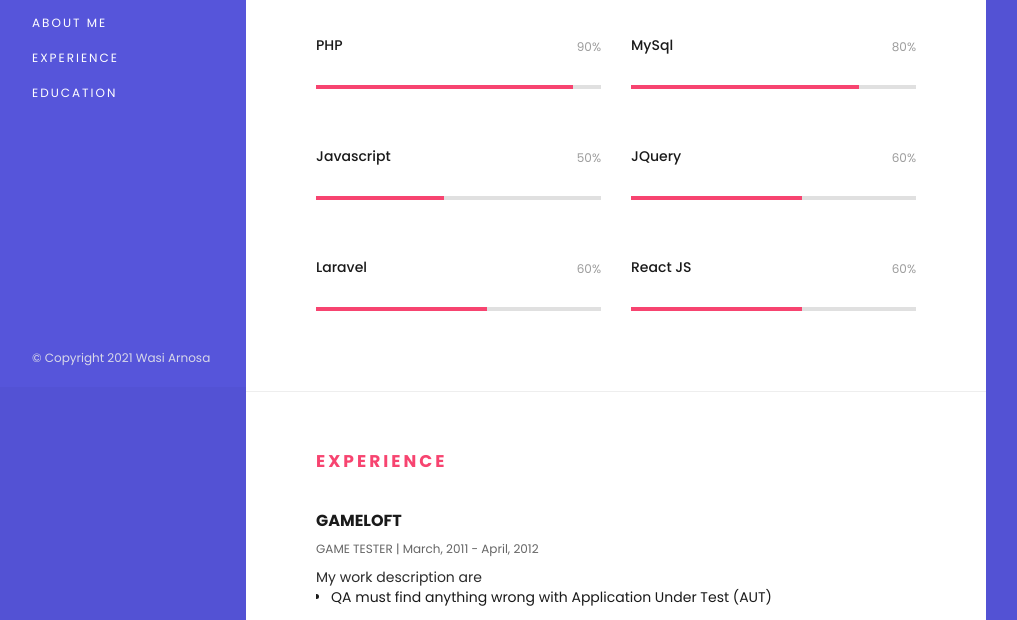
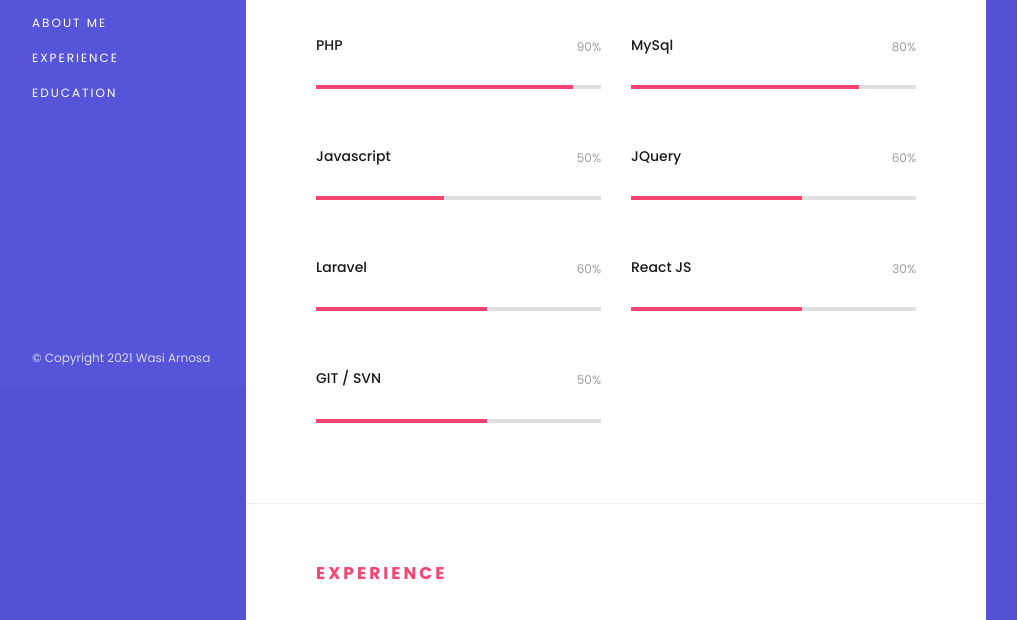
Before and after one commit to syiewa/syiewa.github.io, a plain HTML site: page index.html in a window 1280 px wide. Shown: the part 413-1033 px from the top of the page, without its empty margins (154-1171 px from the left). Drawn offline with Linux system fonts and the light colour scheme.

Commit message:
Add Skills

```diff
--- a/index.html
+++ b/index.html
@@ -202,7 +202,18 @@
 					<div class="col-md-6 col-sm-6 col-xs-12 item">
 						<div class="skill-info clearfix">
 							<h3 class="pull-left">React JS</h3>
-							<span class="pull-right">60%</span>
+							<span class="pull-right">30%</span>
+						</div>
+						<div class="progress">
+							<div class="progress-bar" role="progressbar" aria-valuenow="60"
+							aria-valuemin="0" aria-valuemax="100" style="width:60%">
+							</div>
+						</div>
+					</div>
+					<div class="col-md-6 col-sm-6 col-xs-12 item">
+						<div class="skill-info clearfix">
+							<h3 class="pull-left">GIT / SVN</h3>
+							<span class="pull-right">50%</span>
 						</div>
 						<div class="progress">
 							<div class="progress-bar" role="progressbar" aria-valuenow="60"
```
